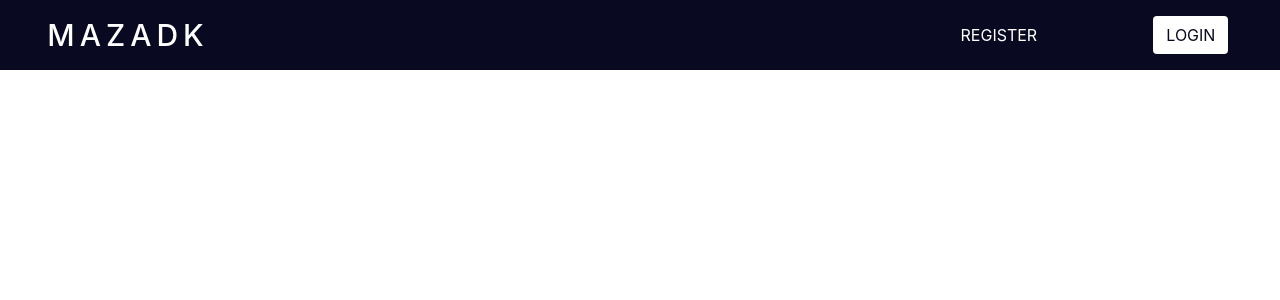
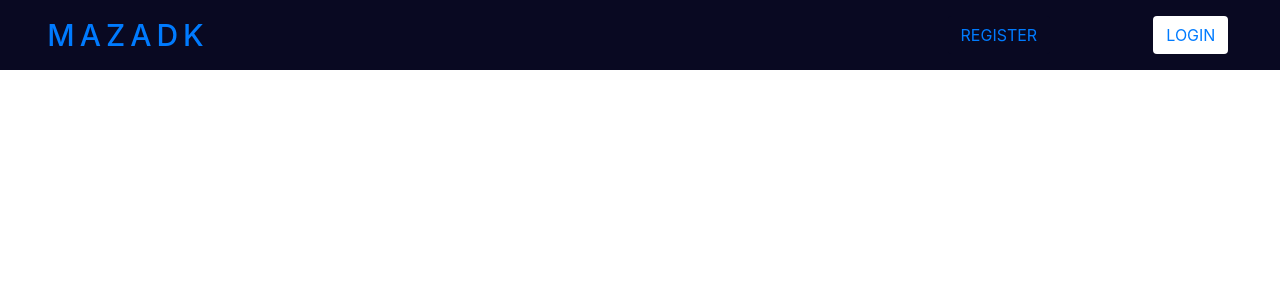
Before and after one commit to sirSayed98/mazadk-front, a Next.js app in the folder mazad/: page / in a window 1280 px wide. Shown: the top 300 px of the page. Built offline with nearby package versions, Linux system fonts and the light colour scheme.

Commit message:
modify links in nav

```diff
--- a/mazad/components/Navbar/Navbar.js
+++ b/mazad/components/Navbar/Navbar.js
@@ -4,6 +4,7 @@ import Button from "@material-ui/core/Button";
 import Menu from "@material-ui/core/Menu";
 import MenuItem from "@material-ui/core/MenuItem";
 import MenuIcon from "@material-ui/icons/Menu";
+import Link from "next/link";
 const Navbar = () => {
   const [anchorEl, setAnchorEl] = useState(null);
 
@@ -19,15 +20,25 @@ const Navbar = () => {
     <>
       <div className={`${style.nav_container}`}>
         <div className={`${style.logo_box}`}>
-          <span> MAZADK</span>
+          <span>
+            <Link as={`/`} href={`/`}>
+              MAZADK
+            </Link>
+          </span>
         </div>
 
         <div className={`${style.buttons_box}`}>
           <button className={`${style.register_button} btn btn_master`}>
-            Register
+            {" "}
+            <Link as={`/Register`} href={`/Register`}>
+              Register
+            </Link>{" "}
           </button>
           <button className={`${style.login_button} btn btn_master`}>
-            Login
+            {" "}
+            <Link as={`/login`} href={`/Login`}>
+              LOGIN
+            </Link>{" "}
           </button>
         </div>
 
@@ -36,7 +47,7 @@ const Navbar = () => {
             aria-controls="simple-menu"
             aria-haspopup="true"
             onClick={handleClick}
-            style={{ color: "white"}}
+            style={{ color: "white" }}
             className="btn"
             startIcon={<MenuIcon style={{ color: "white", fontSize: 35 }} />}
           ></Button>
@@ -48,8 +59,18 @@ const Navbar = () => {
             onClose={handleClose}
           >
             <div>
-              <MenuItem onClick={handleClose}>REGISTER</MenuItem>
-              <MenuItem onClick={handleClose}>LOGIN</MenuItem>
+              <MenuItem onClick={handleClose}>
+                {" "}
+                <Link as={`/Register`} href={`/Register`}>
+                  Register
+                </Link>{" "}
+              </MenuItem>
+
+              <MenuItem onClick={handleClose}>
+                <Link as={`/login`} href={`/Login`}>
+                  LOGIN
+                </Link>
+              </MenuItem>
             </div>
           </Menu>
         </div>
--- a/mazad/pages/index.js
+++ b/mazad/pages/index.js
@@ -1,5 +1,4 @@
 import Head from "next/head";
-import styles from "../styles/Home.module.css";
 import Navbar from "../components/Navbar/Navbar";
 export default function Home() {
   return (
--- a/mazad/styles/globals.css
+++ b/mazad/styles/globals.css
@@ -5,7 +5,7 @@ body {
   font-family: -apple-system, BlinkMacSystemFont, Segoe UI, Roboto, Oxygen,
     Ubuntu, Cantarell, Fira Sans, Droid Sans, Helvetica Neue, sans-serif;
 }
-.btn_master{
+.btn_master {
   padding: 10px 25px;
   border-radius: 30px;
   font-weight: 500;
@@ -15,3 +15,11 @@ body {
   --color1: #090922;
   --color2: white;
 }
+a {
+  text-decoration: none;
+  color: inherit;
+}
+a:hover {
+  text-decoration: none;
+  color: inherit;
+}
```
Also changed, not shown: mazad/pages/Login.js (added, +11 -0 lines), mazad/pages/Register.js (added, +11 -0 lines), mazad/styles/Home.module.css (deleted).
